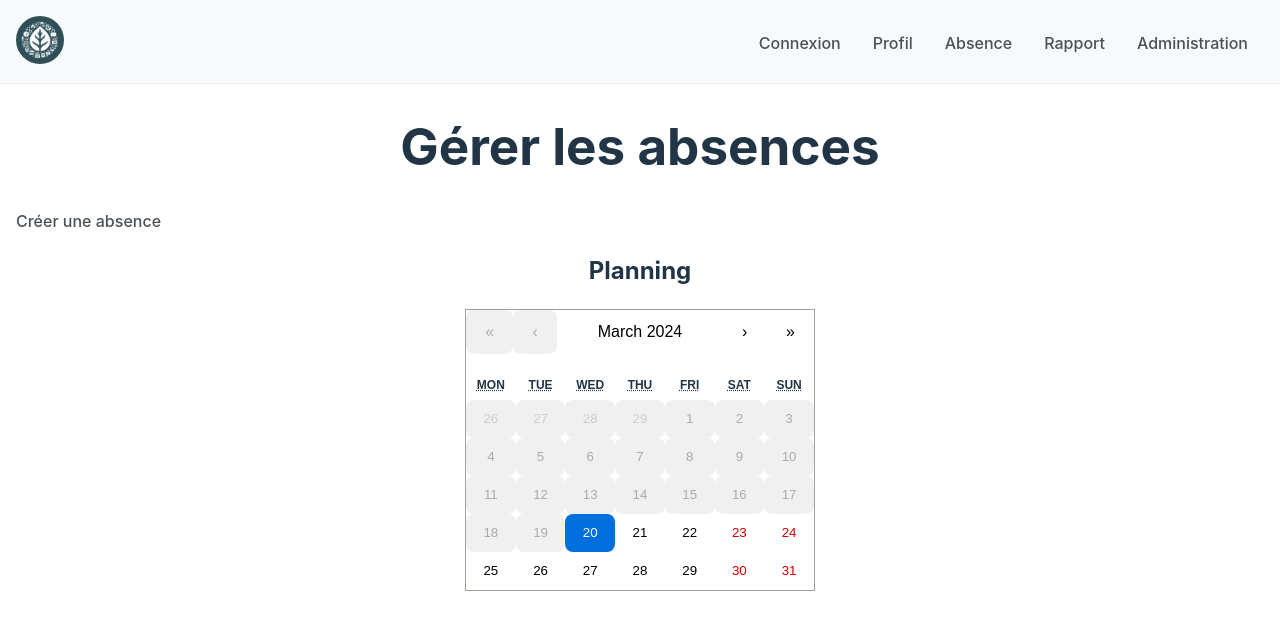
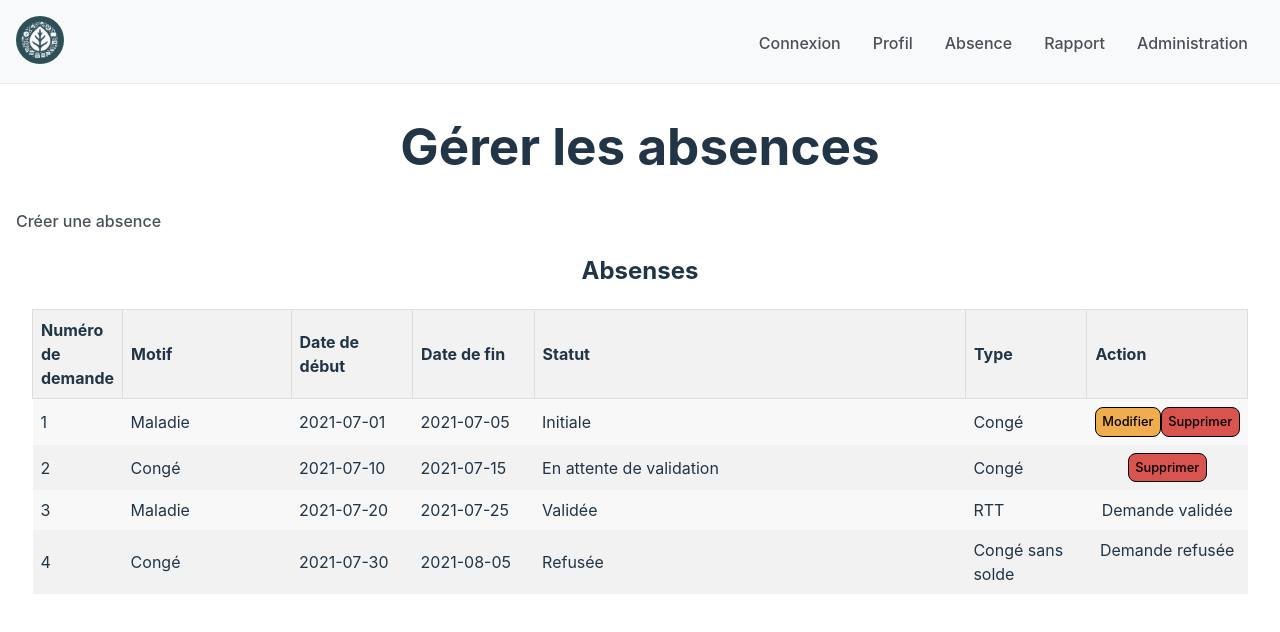
Before and after one commit to diginamic-projet-final-gp4/projet_final_gcjf, a React (Vite) app in the folder frontend/: page /absence in a window 1280 px wide. Shown: the top 632 px of the page. Built offline with nearby package versions, Linux system fonts and the light colour scheme.

Commit message:
Refonte total de la page GestionAbs

```diff
--- a/frontend/src/pages/Absence/GestionAbs.css
+++ b/frontend/src/pages/Absence/GestionAbs.css
@@ -3,3 +3,42 @@
   margin: 0 auto;
   justify-content: center;
 }
+
+.absences {
+  display: flex;
+  flex-direction: column;
+  width: 95%;
+  margin: 0 auto;
+}
+
+.action {
+  display: flex;
+  justify-content: space-around;
+}
+
+.action button {
+  font-size: 0.8em;
+  padding: 0.5em;
+  border-color: #000000;
+}
+
+.modifier {
+  background-color: #f0ad4e;
+}
+
+.supprimer {
+  background-color: #d9534f;
+}
+
+.classNum {
+  width: 5%;
+}
+.classDate {
+  width: 10%;
+}
+.classType {
+  width: 10%;
+}
+.classAction {
+  width: 10%;
+}
--- a/frontend/src/pages/Absence/GestionAbs.jsx
+++ b/frontend/src/pages/Absence/GestionAbs.jsx
@@ -1,22 +1,41 @@
-import { useState } from "react";
-import Calendar from "react-calendar";
-
 import "./GestionAbs.css";
 import "react-calendar/dist/Calendar.css";
 
 export default function SeeAbs() {
-  const today = new Date();
-  const minDate = new Date(
-    today.getFullYear(),
-    today.getMonth(),
-    today.getDate()
-  );
-  const maxDate = new Date(
-    today.getFullYear() + 1,
-    today.getMonth(),
-    today.getDate()
-  );
-  const [value, setValue] = useState(new Date());
+  const absences = [
+    {
+      id: 1,
+      motif: "Maladie",
+      dateDebut: "2021-07-01",
+      dateFin: "2021-07-05",
+      statut: "Initiale",
+      type: "Congé",
+    },
+    {
+      id: 2,
+      motif: "Congé",
+      dateDebut: "2021-07-10",
+      dateFin: "2021-07-15",
+      statut: "En attente de validation",
+      type: "Congé",
+    },
+    {
+      id: 3,
+      motif: "Maladie",
+      dateDebut: "2021-07-20",
+      dateFin: "2021-07-25",
+      statut: "Validée",
+      type: "RTT",
+    },
+    {
+      id: 4,
+      motif: "Congé",
+      dateDebut: "2021-07-30",
+      dateFin: "2021-08-05",
+      statut: "Refusée",
+      type: "Congé sans solde",
+    },
+  ];
 
   return (
     <>
@@ -27,14 +46,48 @@ export default function SeeAbs() {
             <a href="/absence/create">Créer une absence</a>
           </li>
         </ul>
-        <h2>Planning</h2>
-        <div className="calendar">
-          <Calendar
-            onChange={setValue}
-            value={value}
-            minDate={minDate}
-            maxDate={maxDate}
-          />
+        <div className="absences">
+          <h2>Absenses</h2>
+          <table>
+            <thead>
+              <tr>
+                <th className="classNum">Numéro de demande</th>
+                <th>Motif</th>
+                <th className="classDate">Date de début</th>
+                <th className="classDate">Date de fin</th>
+                <th>Statut</th>
+                <th className="classType">Type</th>
+                <th className="classAction">Action</th>
+              </tr>
+            </thead>
+            <tbody>
+              {absences.map((absence) => (
+                <tr key={absence.id}>
+                  <td>{absence.id}</td>
+                  <td>{absence.motif}</td>
+                  <td>{absence.dateDebut}</td>
+                  <td>{absence.dateFin}</td>
+                  <td>{absence.statut}</td>
+                  <td>{absence.type}</td>
+                  <td className="action">
+                    {absence.statut === "Initiale" && (
+                      <button className="modifier">Modifier</button>
+                    )}
+                    {absence.statut !== "Validée" &&
+                      absence.statut !== "Refusée" && (
+                        <button className="supprimer">Supprimer</button>
+                      )}
+                    {absence.statut === "Validée" && (
+                      <span>Demande validée</span>
+                    )}
+                    {absence.statut === "Refusée" && (
+                      <span>Demande refusée</span>
+                    )}
+                  </td>
+                </tr>
+              ))}
+            </tbody>
+          </table>
         </div>
       </div>
     </>
```
